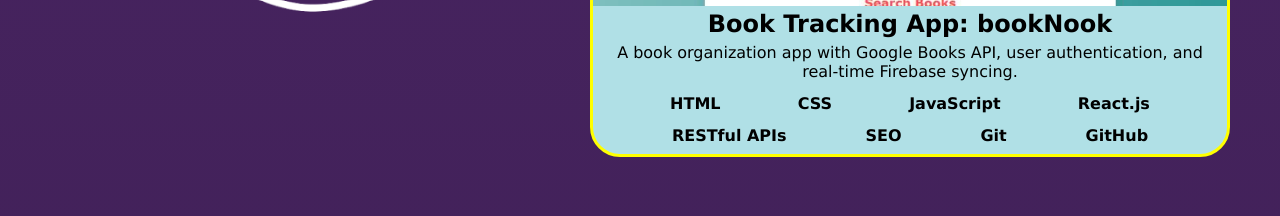
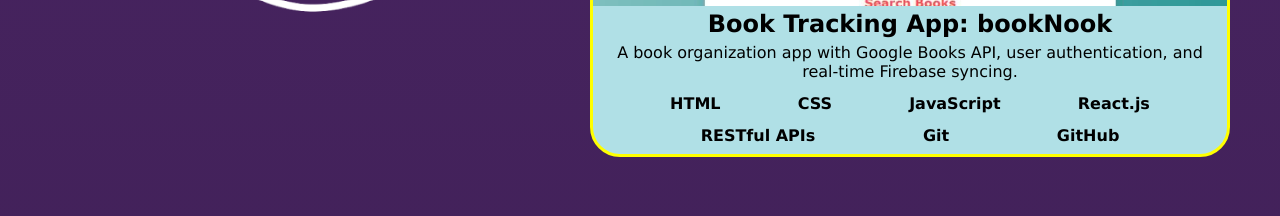
Before and after one commit to rene3phillips/rene3phillips.github.io, a React (Vite) app: page / in a window 1280 px wide. Shown: the part 2480-2696 px from the top of the page. Built offline with nearby package versions, Linux system fonts and the light colour scheme; a web font is replaced by a local one.

Commit message:
Updated 'Skills' Text

```diff
--- a/src/Projects.jsx
+++ b/src/Projects.jsx
@@ -103,7 +103,6 @@
             </div>
             <div className="keywords">
               <div>RESTful APIs</div>
-              <div>SEO</div>
               <div>Git</div>
               <div>GitHub</div>
             </div>
```
